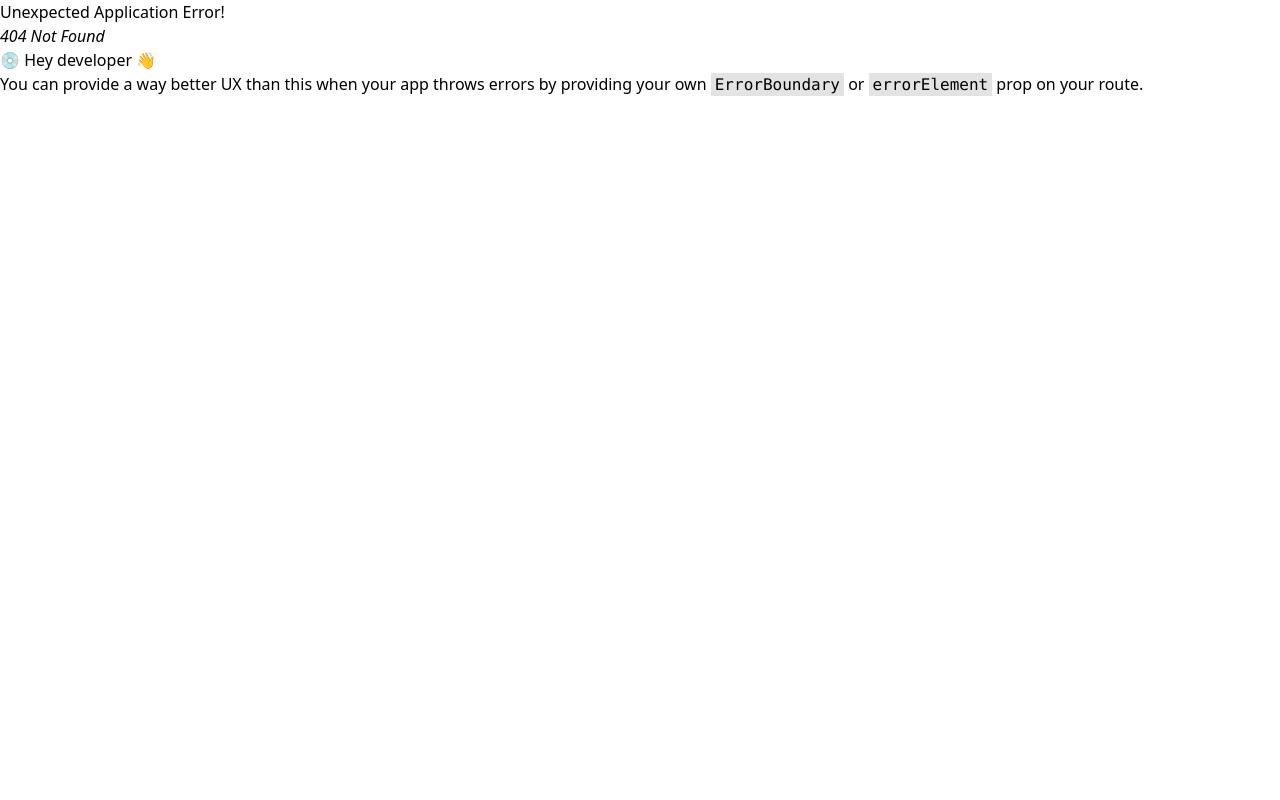
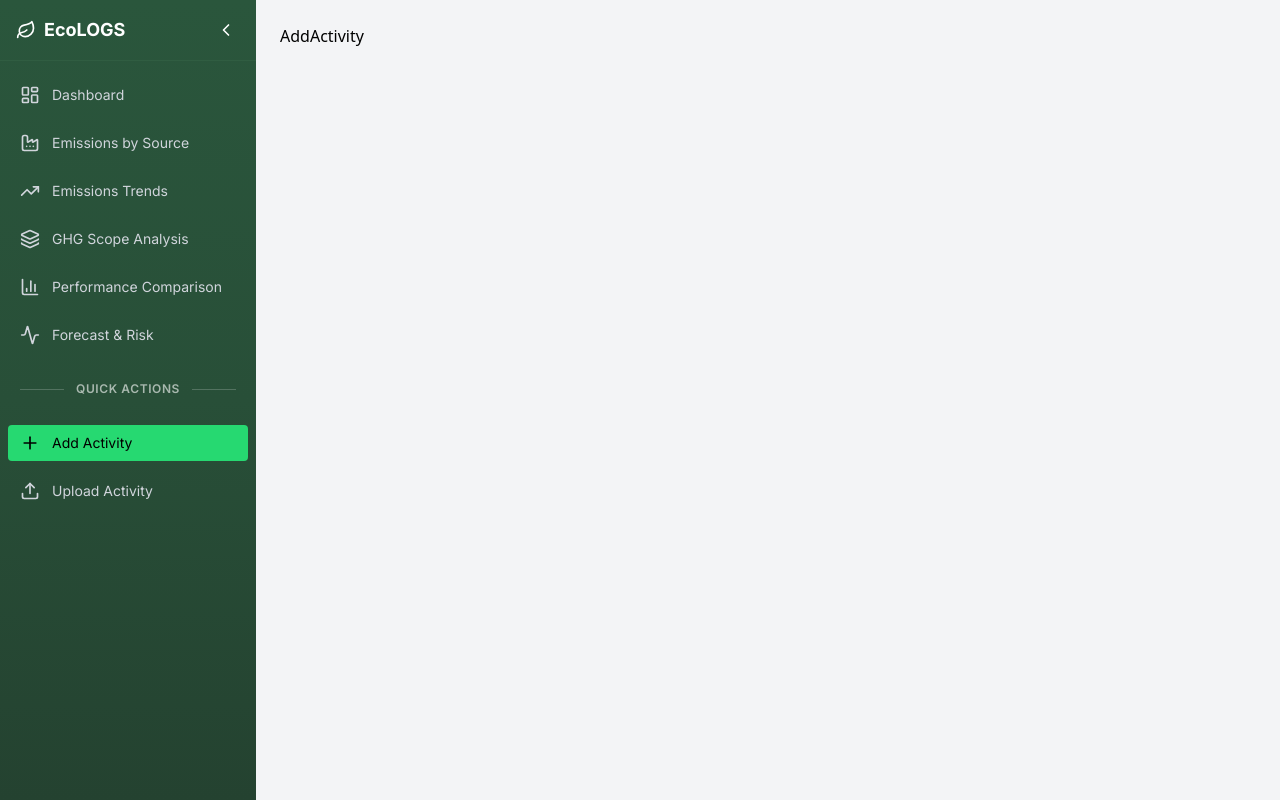
Before and after one commit to nawazashraf/EcoTrack, a React (Vite) app in the folder Client/: page /add-activity in a window 1280 px wide. Before the commit this address had no page. Built offline with nearby package versions, Linux system fonts and the light colour scheme.

Commit message:
added routes
Added routes for Upload activity and Add activity

```diff
--- a/Client/src/components/SideBar.tsx
+++ b/Client/src/components/SideBar.tsx
@@ -1,7 +1,6 @@
 import { NavLink } from "react-router-dom";
 import {
   LayoutDashboard,
-
   ChevronLeft,
   ChevronRight,
   Factory,
@@ -10,7 +9,18 @@ import {
   BarChart3,
   Activity,
   Leaf,
+  Plus,
+  Upload,
 } from "lucide-react";
+import type React from "react";
+
+type SidebarLinkProps = {
+  to: string;
+  icon: React.ReactNode;
+  label: string;
+  collapsed: boolean;
+  end?: boolean;
+};
 
 const Sidebar = ({ collapsed, setCollapsed }) => {
   return (
@@ -20,10 +30,15 @@ const Sidebar = ({ collapsed, setCollapsed }) => {
     >
       {/* SideBar Header*/}
       <div
-        className={`flex items-center border-b border-gray-800 p-4
+        className={`flex items-center border-b border-[#3A6A4C]/40 p-4
         ${collapsed ? "justify-center" : "justify-between"}`}
       >
-        {!collapsed && <span className="text-lg font-bold flex items-center gap-x-2"><Leaf size={20}/>EcoLOGS</span>}
+        {!collapsed && (
+          <span className="text-lg font-bold flex items-center gap-x-2">
+            <Leaf size={20} />
+            EcoLOGS
+          </span>
+        )}
 
         <button
           onClick={() => setCollapsed(!collapsed)}
@@ -40,6 +55,7 @@ const Sidebar = ({ collapsed, setCollapsed }) => {
           icon={<LayoutDashboard size={20} />}
           label="Dashboard"
           collapsed={collapsed}
+          end
         />
         <SidebarLink
           to="/emission-by-source"
@@ -71,16 +87,41 @@ const Sidebar = ({ collapsed, setCollapsed }) => {
           label="Forecast & Risk"
           collapsed={collapsed}
         />
+        {/* Divider */}
+        <div className="my-4 flex items-center gap-3 px-3">
+          <div className="h-px flex-1 bg-white/20" />
+
+          {!collapsed && (
+            <span className="text-xs font-semibold uppercase tracking-wider text-white/60">
+              Quick Actions
+            </span>
+          )}
+
+          <div className="h-px flex-1 bg-white/20" />
+        </div>
+        <SidebarLink
+          to="/add-activity"
+          icon={<Plus size={20} />}
+          label="Add Activity"
+          collapsed={collapsed}
+        />
+
+        <SidebarLink
+          to="/upload-activity"
+          icon={<Upload size={20} />}
+          label="Upload Activity"
+          collapsed={collapsed}
+        />
       </nav>
     </aside>
   );
 };
 
-const SidebarLink = ({ to, icon, label, collapsed }) => {
+const SidebarLink = ({ to, icon, label, collapsed, end }: SidebarLinkProps) => {
   return (
     <NavLink
       to={to}
-      end
+      end={end}
       className={({ isActive }) =>
         `group flex items-center gap-3 rounded px-3 py-2 text-sm transition
         ${
@@ -92,9 +133,9 @@ const SidebarLink = ({ to, icon, label, collapsed }) => {
     >
       {icon}
       {!collapsed && <span>{label}</span>}
-      {/* Tooltip (shadcn-style) */}
+      {/* Tooltip  */}
       {collapsed && (
-        <span className="absolute left-14 z-10 hidden whitespace-nowrap rounded bg-black px-2 py-1 text-xs text-white group-hover:block">
+        <span className="absolute left-14 z-10 hidden whitespace-nowrap rounded bg-[#1F3A2B] px-2 py-1 text-xs text-white group-hover:block">
           {label}
         </span>
       )}
--- /dev/null
+++ b/Client/src/pages/AddActivity.tsx
@@ -0,0 +1,5 @@
+const AddActivity = () => {
+  return <div>AddActivity</div>;
+};
+
+export default AddActivity;
--- /dev/null
+++ b/Client/src/pages/EmissionBySource.tsx
@@ -0,0 +1,7 @@
+const EmissionBySource = () => {
+  return (
+    <div>EmissionBySource</div>
+  )
+}
+
+export default EmissionBySource
--- /dev/null
+++ b/Client/src/pages/EmissionTrends.tsx
@@ -0,0 +1,7 @@
+const EmissionTrends = () => {
+  return (
+    <div>EmissionTrends</div>
+  )
+}
+
+export default EmissionTrends
--- /dev/null
+++ b/Client/src/pages/ForecastAndRisk.tsx
@@ -0,0 +1,5 @@
+const ForecastAndRisk = () => {
+  return <div>ForecastAndRisk</div>;
+};
+
+export default ForecastAndRisk;
--- /dev/null
+++ b/Client/src/pages/PerformanceComparison.tsx
@@ -0,0 +1,7 @@
+const PerformanceComparison = () => {
+  return (
+    <div>PerformanceComparison</div>
+  )
+}
+
+export default PerformanceComparison
--- /dev/null
+++ b/Client/src/pages/ScopeAnalysis.tsx
@@ -0,0 +1,7 @@
+const ScopeAnalysis = () => {
+  return (
+    <div>ScopeAnalysis</div>
+  )
+}
+
+export default ScopeAnalysis
--- /dev/null
+++ b/Client/src/pages/UploadActivity.tsx
@@ -0,0 +1,5 @@
+const UploadActivity = () => {
+  return <div>UploadActivity</div>;
+};
+
+export default UploadActivity;
```
Also changed, not shown: Client/src/App.tsx (+35 -0 lines).
